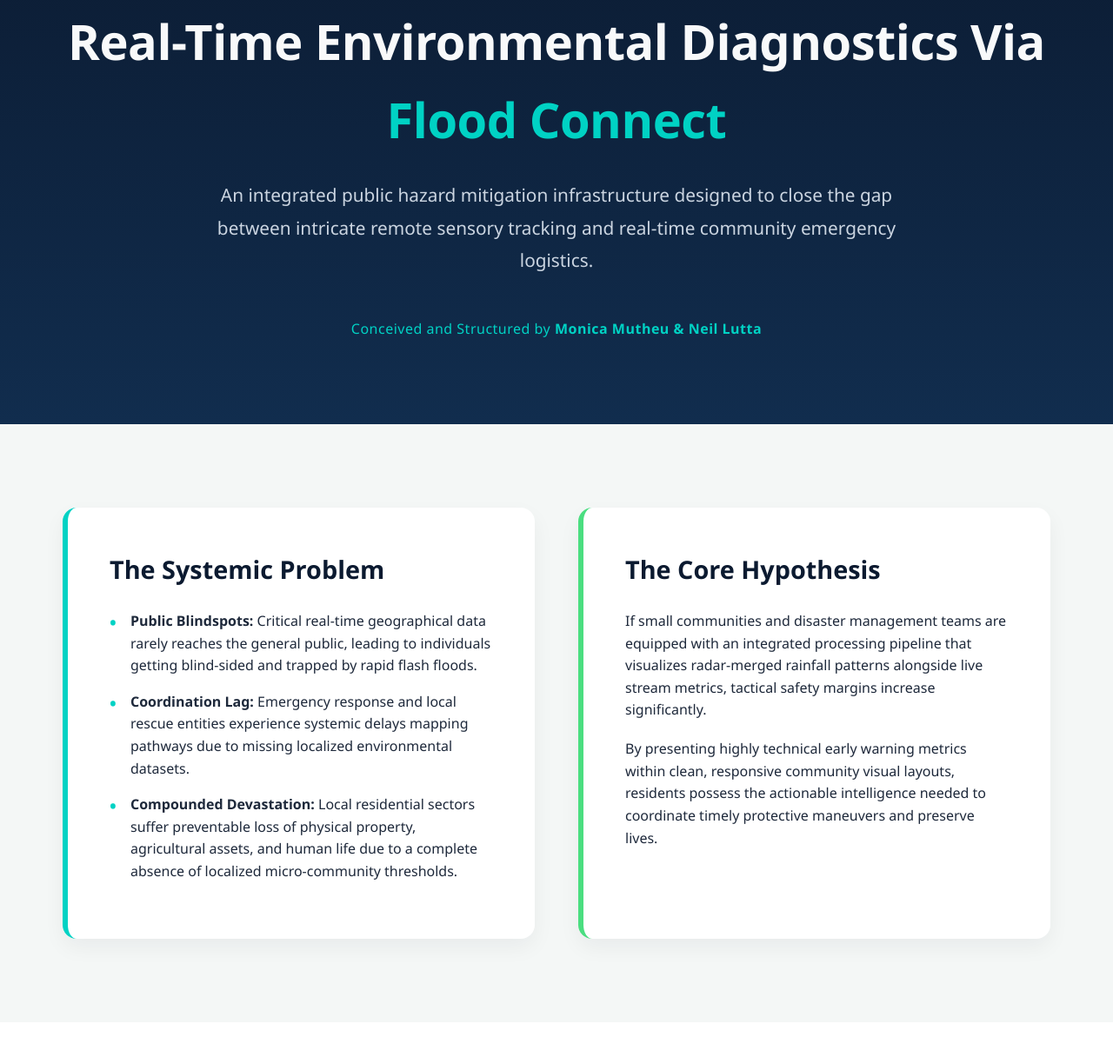
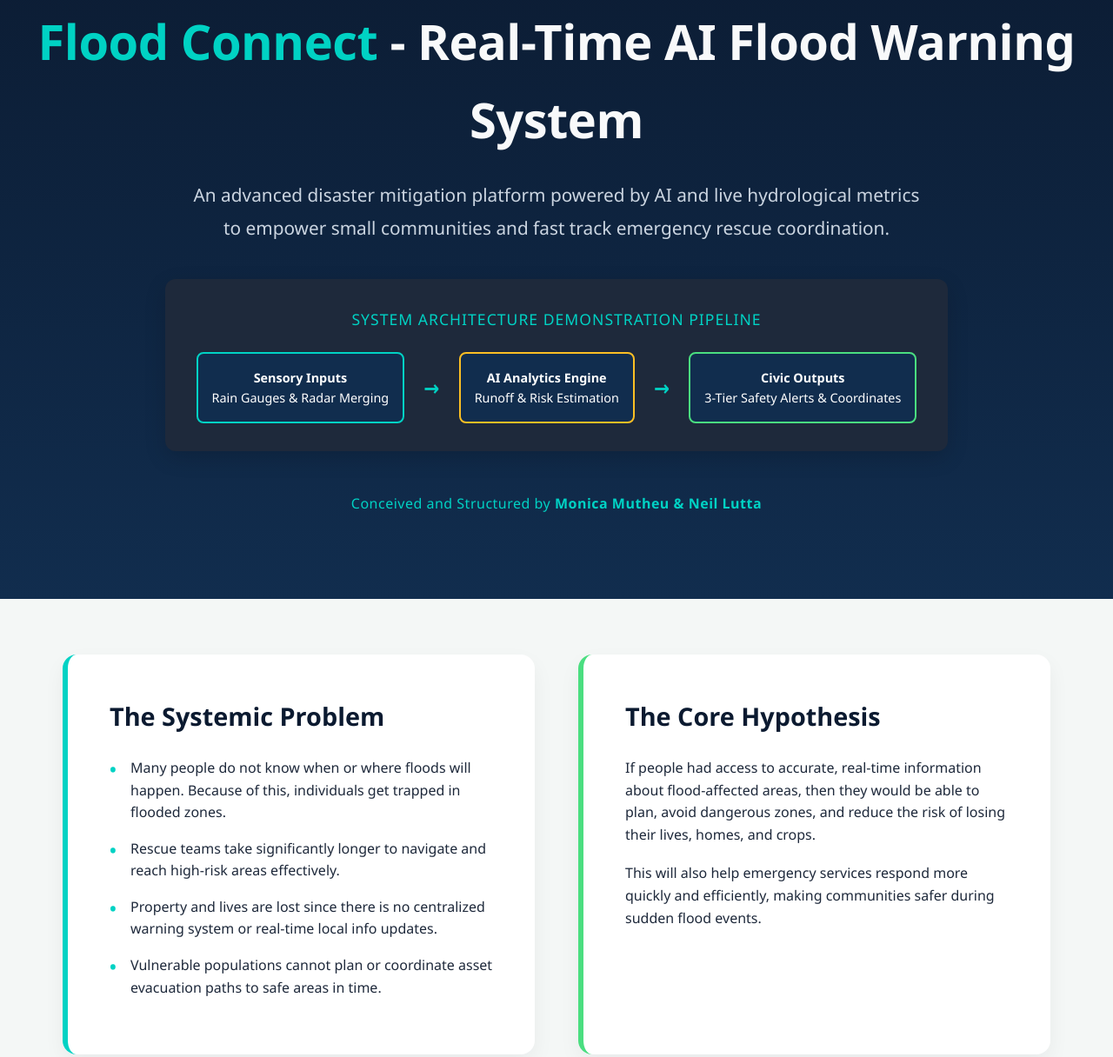
Before and after one commit to iamsosorry555/floodconnect, a plain HTML site: page index.html in a window 1280 px wide. Shown: the part 157-1373 px from the top of the page at 87% size. Drawn offline with Linux system fonts and the light colour scheme.

Commit message:
Update index.html

```diff
--- a/index.html
+++ b/index.html
@@ -3,7 +3,7 @@
 <head>
     <meta charset="UTF-8">
     <meta name="viewport" content="width=device-width, initial-scale=1.0">
-    <title>Flood Connect - Real-Time Flood Warning & Emergency Platform</title>
+    <title>Flood Connect - Real-Time AI Flood Warning System</title>
     <style>
         :root {
             --primary: #0b1a30; /* Deep Storm Navy */
@@ -115,9 +115,53 @@
             letter-spacing: 0.5px;
         }
 
+        /* Diagrams Styles */
+        .diagram-container {
+            background: #1e293b;
+            color: white;
+            padding: 2rem;
+            border-radius: 12px;
+            margin: 2rem auto;
+            max-width: 900px;
+            box-shadow: 0 8px 24px rgba(0,0,0,0.15);
+        }
+
+        .diagram-title {
+            text-align: center;
+            color: var(--accent);
+            margin-bottom: 1.5rem;
+            font-size: 1.1rem;
+            text-transform: uppercase;
+            letter-spacing: 1px;
+        }
+
+        .flowchart {
+            display: flex;
+            justify-content: space-around;
+            align-items: center;
+            flex-wrap: wrap;
+            gap: 15px;
+        }
+
+        .flow-node {
+            background: var(--secondary);
+            border: 2px solid var(--accent);
+            padding: 1rem;
+            border-radius: 8px;
+            text-align: center;
+            min-width: 160px;
+            font-size: 0.9rem;
+        }
+
+        .flow-arrow {
+            color: var(--accent);
+            font-size: 1.5rem;
+            font-weight: bold;
+        }
+
         /* Grid Framework Sections */
         .intro-section {
-            padding: 6rem 2rem;
+            padding: 4rem 2rem;
             max-width: 1200px;
             margin: 0 auto;
             display: grid;
@@ -320,6 +364,12 @@
             nav ul {
                 display: none;
             }
+            .flowchart {
+                flex-direction: column;
+            }
+            .flow-arrow {
+                transform: rotate(90deg);
+            }
         }
     </style>
 </head>
@@ -335,8 +385,29 @@
     </nav>
 
     <header id="about">
-        <h1>Real-Time Environmental Diagnostics Via <span>Flood Connect</span></h1>
-        <p>An integrated public hazard mitigation infrastructure designed to close the gap between intricate remote sensory tracking and real-time community emergency logistics.</p>
+        <h1><span>Flood Connect</span> - Real-Time AI Flood Warning System</h1>
+        <p>An advanced disaster mitigation platform powered by AI and live hydrological metrics to empower small communities and fast track emergency rescue coordination.</p>
+
+        <div class="diagram-container">
+            <div class="diagram-title">System Architecture Demonstration Pipeline</div>
+            <div class="flowchart">
+                <div class="flow-node">
+                    <strong>Sensory Inputs</strong><br>
+                    Rain Gauges & Radar Merging
+                </div>
+                <div class="flow-arrow">→</div>
+                <div class="flow-node" style="border-color: #fbbf24;">
+                    <strong>AI Analytics Engine</strong><br>
+                    Runoff & Risk Estimation
+                </div>
+                <div class="flow-arrow">→</div>
+                <div class="flow-node" style="border-color: #4ade80;">
+                    <strong>Civic Outputs</strong><br>
+                    3-Tier Safety Alerts & Coordinates
+                </div>
+            </div>
+        </div>
+
         <div class="credits">
             Conceived and Structured by <strong>Monica Mutheu & Neil Lutta</strong>
         </div>
@@ -346,15 +417,16 @@
         <div class="card">
             <h2>The Systemic Problem</h2>
             <ul>
-                <li><strong>Public Blindspots:</strong> Critical real-time geographical data rarely reaches the general public, leading to individuals getting blind-sided and trapped by rapid flash floods.</li>
-                <li><strong>Coordination Lag:</strong> Emergency response and local rescue entities experience systemic delays mapping pathways due to missing localized environmental datasets.</li>
-                <li><strong>Compounded Devastation:</strong> Local residential sectors suffer preventable loss of physical property, agricultural assets, and human life due to a complete absence of localized micro-community thresholds.</li>
+                <li>Many people do not know when or where floods will happen. Because of this, individuals get trapped in flooded zones.</li>
+                <li>Rescue teams take significantly longer to navigate and reach high-risk areas effectively.</li>
+                <li>Property and lives are lost since there is no centralized warning system or real-time local info updates.</li>
+                <li>Vulnerable populations cannot plan or coordinate asset evacuation paths to safe areas in time.</li>
             </ul>
         </div>
         <div class="card" style="border-left-color: var(--safe);">
             <h2>The Core Hypothesis</h2>
-            <p>If small communities and disaster management teams are equipped with an integrated processing pipeline that visualizes radar-merged rainfall patterns alongside live stream metrics, tactical safety margins increase significantly.</p>
-            <p style="margin-top: 1.2rem;">By presenting highly technical early warning metrics within clean, responsive community visual layouts, residents possess the actionable intelligence needed to coordinate timely protective maneuvers and preserve lives.</p>
+            <p>If people had access to accurate, real-time information about flood-affected areas, then they would be able to plan, avoid dangerous zones, and reduce the risk of losing their lives, homes, and crops.</p>
+            <p style="margin-top: 1.2rem;">This will also help emergency services respond more quickly and efficiently, making communities safer during sudden flood events.</p>
         </div>
     </section>
 
@@ -365,33 +437,33 @@
         <div class="features-grid">
 
             <div class="feature-box">
-                <h3>Continuous Location Mapping</h3>
+                <h3>Real-Time Location Tracking</h3>
                 <p>Monitors regional coordinate metrics to overlay localized security fields. Features three algorithmic threat thresholds matching surrounding river height and run-off speeds:</p>
                 <div class="status-container">
-                    <div class="status-badge status-safe">Safe Level</div>
-                    <div class="status-badge status-danger">Danger State</div>
-                    <div class="status-badge status-emergency">Emergency Alert</div>
+                    <div class="status-badge status-safe">Safe</div>
+                    <div class="status-badge status-danger">Danger</div>
+                    <div class="status-badge status-emergency">Emergency</div>
                 </div>
             </div>
 
             <div class="feature-box">
-                <h3>Emergency Telemetry Despatch</h3>
-                <p>Configured to transmit real-time distress pings paired with precise localized GPS positioning values to nearby dispatch units the moment a danger threshold is compromised.</p>
+                <h3>Emergency Alert System</h3>
+                <p>Enables individuals to instantly fire off distress telemetry including exact GPS coordinates directly to dispatchers and rescue teams the moment safety conditions fail.</p>
             </div>
 
             <div class="feature-box">
-                <h3>Direct Authority Interface</h3>
+                <h3>Authority Communication Channel</h3>
                 <p>Provides a dedicated, direct communications vector establishing a continuous chat link between affected populations and field response coordinators during crises.</p>
             </div>
 
             <div class="feature-box">
-                <h3>Predictive AI Risk Modeling</h3>
+                <h3>AI-Powered Risk Assessment</h3>
                 <p>Processes real-time rainfall data inputs, ascending river level sensors, and historical patterns to output granular risk matrices indicating which communities face immediate saturation.</p>
             </div>
 
             <div class="feature-box">
-                <h3>Localized Likelihood Forecasting</h3>
-                <p>Utilizes historic predictive analytics to determine the probability of impending flash rises, providing vulnerable micro-climates crucial hours to safeguard livestock and equipment.</p>
+                <h3>Flood Likelihood Research</h3>
+                <p>Utilizes historic predictive analytics to determine the probability of impending flash rises, providing small micro-climates crucial hours to safeguard livestock and equipment before a disaster hits.</p>
             </div>
 
         </div>
@@ -432,6 +504,18 @@
             <div class="info-panel">
                 <h3>3. Radar–Rain Gauge Merging Matrix Optimization</h3>
                 <p>A primary challenge in urban and local hydrology is navigating the limitations of individual sensors. Rain gauges provide precise point data but lack spatial range. Conversely, weather radar offers vast regional coverage but experiences mathematical degradation from distance and atmospheric distortions.</p>
+
+                <div style="background: rgba(255,255,255,0.08); border: 1px dashed var(--accent); padding: 1.5rem; border-radius: 8px; margin: 1.5rem 0;">
+                    <div style="text-align: center; font-size: 0.85rem; color: var(--accent); font-weight: bold; margin-bottom: 0.8rem; text-transform: uppercase;">Matrix Blending Demonstration Model</div>
+                    <div style="display: flex; justify-content: center; align-items: center; gap: 10px; font-size: 0.85rem; text-align: center;">
+                        <div style="background: rgba(0,210,196,0.2); padding: 0.5rem; border-radius: 4px; width: 30%;">Gauge Data<br>(Local Pinpoint Accuracy)</div>
+                        <div style="font-weight: bold;">+</div>
+                        <div style="background: rgba(17,45,78,0.6); padding: 0.5rem; border-radius: 4px; width: 30%; border: 1px solid #ffffff40;">Radar Arrays<br>(Wide Spatial Context)</div>
+                        <div style="font-weight: bold;">=</div>
+                        <div style="background: rgba(74,222,128,0.2); padding: 0.5rem; border-radius: 4px; width: 30%; font-weight: bold; border: 1px solid var(--safe);">High-Res Blended Grid<br>(1km Bounds Map)</div>
+                    </div>
+                </div>
+
                 <p>To resolve this gap, the platform framework implements advanced data merging techniques. By applying bias adjustments, interpolation, and Bayesian integration models, the system synthesizes point-level precision with broad radar imagery. This produces high-resolution precipitation fields (1 km spatial resolution updated every 1–5 minutes) vital for modeling urban catchments where concrete surfaces trigger immediate flash runoff.</p>
                 <div style="margin-top: 0.5rem;">
                     <span class="tech-tag" style="background: var(--primary); color: white;">Bias Adjustment Integration</span>
```
